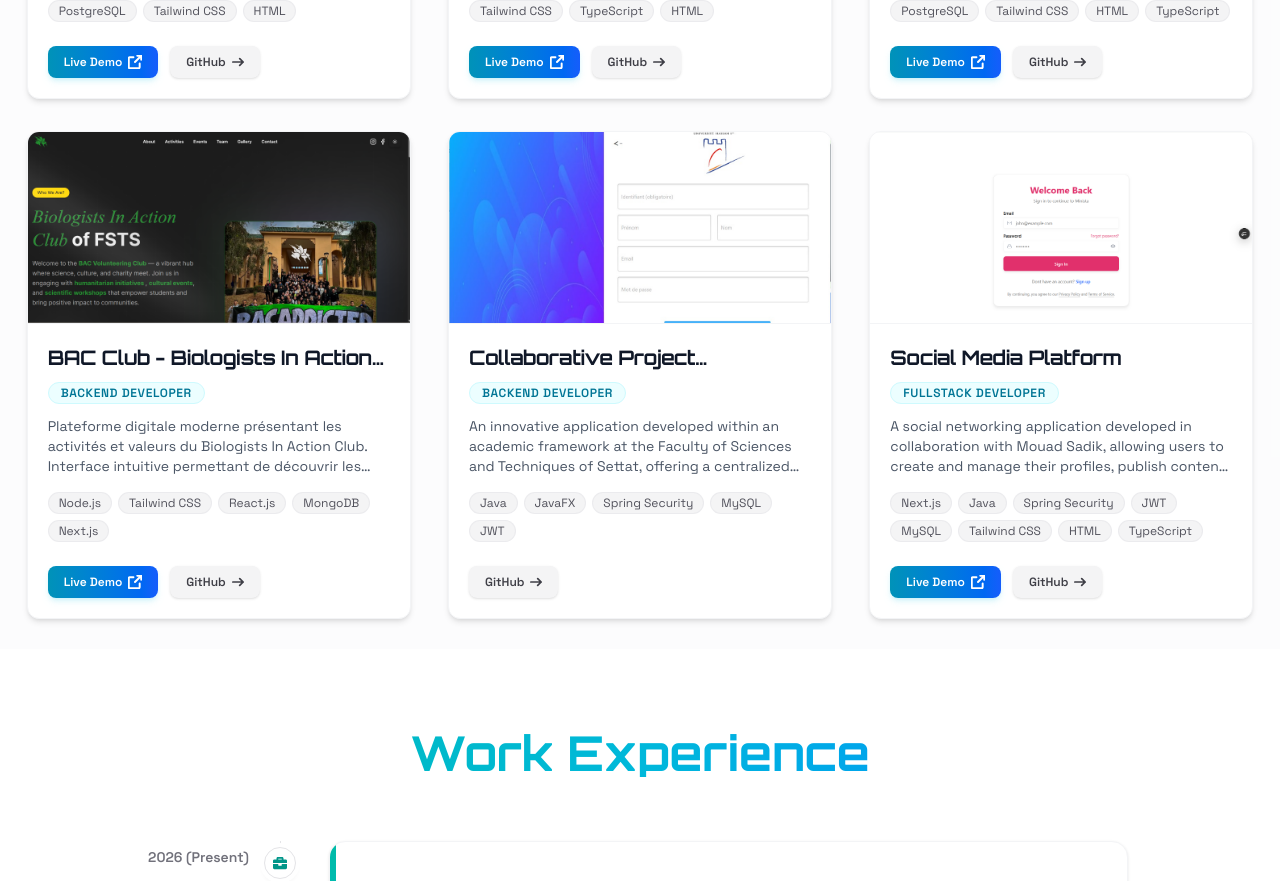
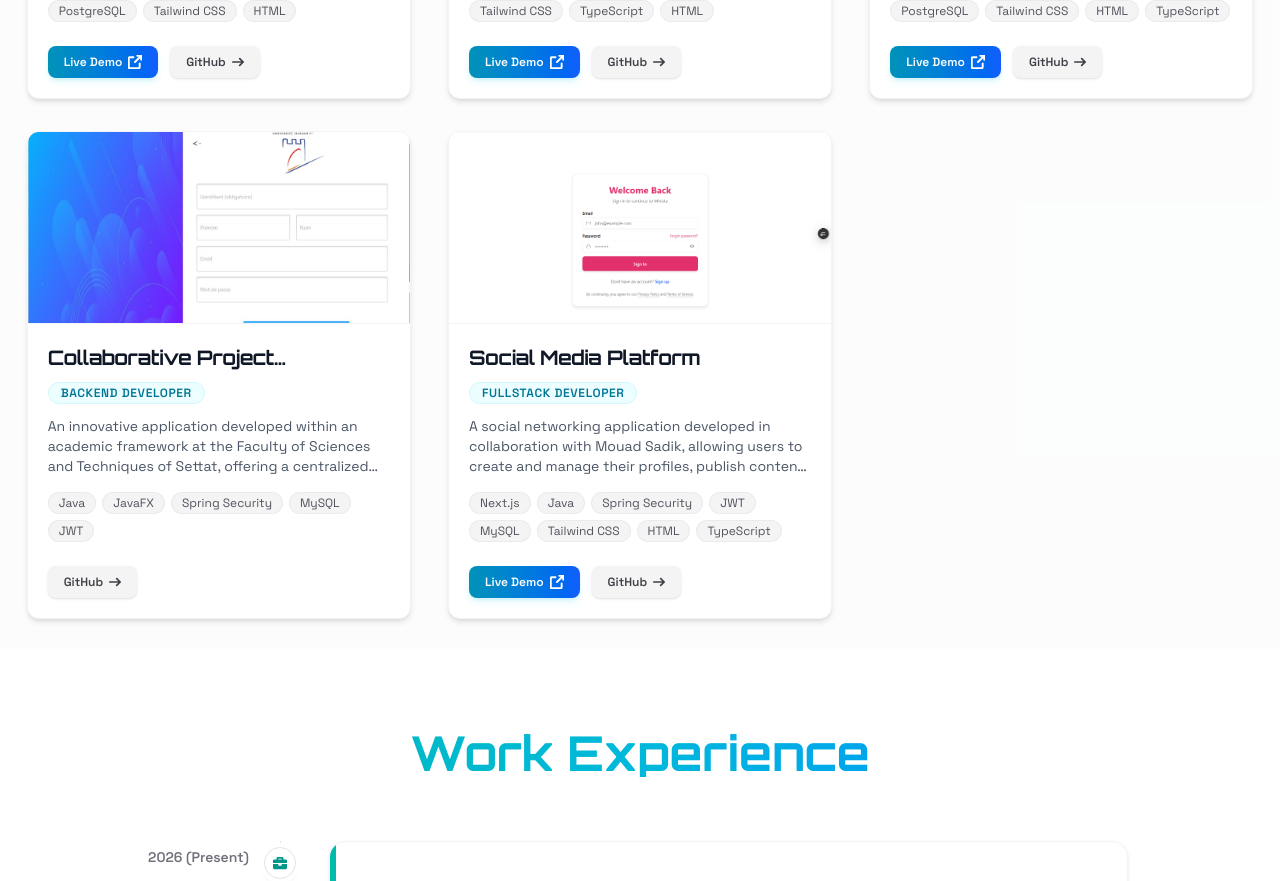
Before and after one commit to khalilbaidouri/portfolio, a React (Vite) app in the folder portfolio/: page / in a window 1280 px wide. Shown: the part 1830-2711 px from the top of the page. Built offline with nearby package versions, Linux system fonts and the light colour scheme; a web font is replaced by a local one.

Commit message:
improve experience

```diff
--- a/portfolio/src/assets/me.js
+++ b/portfolio/src/assets/me.js
@@ -100,16 +100,6 @@ export const projectsData = [
     gitHubLink: "https://github.com/MouadSadik/Pick-them-backend",
     post: "fullstack developer",
     linkDeploy: "https://pick-them-chi.vercel.app/",
-  },
-  {
-    title: "BAC Club - Biologists In Action Club",
-    description:
-      "Plateforme digitale moderne présentant les activités et valeurs du Biologists In Action Club. Interface intuitive permettant de découvrir les événements, projets humanitaires et opportunités d'engagement du club étudiant with the team.",
-    imageUrl: "/img/bac.png",
-    technologies: ["Node.js", "Tailwind CSS", "React.js", "MongoDB", "Next.js"],
-    gitHubLink: "https://github.com/khalilbaidouri/Gestion-des-Intervention",
-    post: "backend developer",
-    linkDeploy: "https://club-bac.vercel.app/",
   },
   {
     title: "Collaborative Project Management Application",
```
